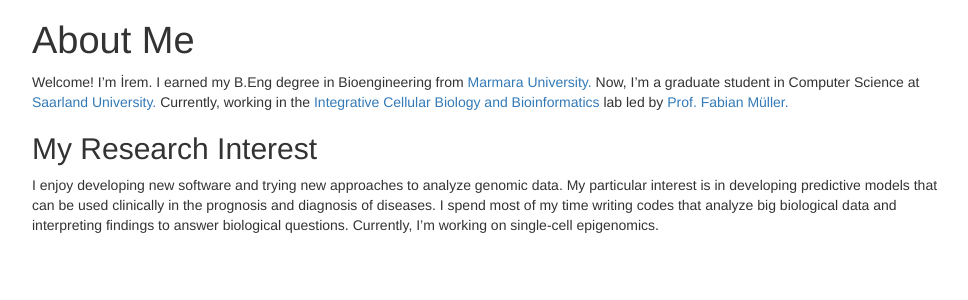
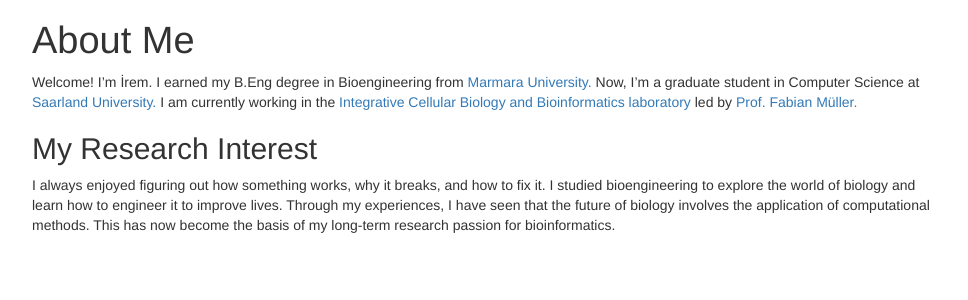
Before and after one commit to igunduz/igunduz.github.io, a Jekyll site: the page _pages/about.html, which Jekyll copies as it is, in a window 1280 px wide. Shown: the top 300 px of the page, without its empty margins (153-1121 px from the left). Built offline with Jekyll 4.4.1, drawn with Linux system fonts in a browser that asks for light colours.

Commit message:
update about me

```diff
--- a/_pages/about.html
+++ b/_pages/about.html
@@ -168,10 +168,10 @@ pre code {
 </div>
 
 
-<p>Welcome! I’m İrem. I earned my B.Eng degree in Bioengineering from <a href="http://bioe.eng.marmara.edu.tr/en">Marmara University.</a> Now, I’m a graduate student in Computer Science at <a href="https://www.uni-saarland.de/en/department/department-of-computer-science.html">Saarland University.</a> Currently, working in the <a href="https://icb.uni-saarland.de/">Integrative Cellular Biology and Bioinformatics</a> lab led by <a href="https://icb.uni-saarland.de/people/fabian-muller/">Prof. Fabian Müller.</a></p>
+<p>Welcome! I’m İrem. I earned my B.Eng degree in Bioengineering from <a href="http://bioe.eng.marmara.edu.tr/en">Marmara University.</a> Now, I’m a graduate student in Computer Science at <a href="https://www.uni-saarland.de/en/department/department-of-computer-science.html">Saarland University.</a> I am currently working in the <a href="https://icb.uni-saarland.de/">Integrative Cellular Biology and Bioinformatics laboratory</a> led by <a href="https://icb.uni-saarland.de/people/fabian-muller/">Prof. Fabian Müller.</a></p>
 <div id="my-research-interest" class="section level2">
 <h2>My Research Interest</h2>
-<p>I enjoy developing new software and trying new approaches to analyze genomic data. My particular interest is in developing predictive models that can be used clinically in the prognosis and diagnosis of diseases. I spend most of my time writing codes that analyze big biological data and interpreting findings to answer biological questions. Currently, I’m working on single-cell epigenomics.</p>
+<p>I always enjoyed figuring out how something works, why it breaks, and how to fix it. I studied bioengineering to explore the world of biology and learn how to engineer it to improve lives. Through my experiences, I have seen that the future of biology involves the application of computational methods. This has now become the basis of my long-term research passion for bioinformatics.</p>
 </div>
 
 
```
Also changed, not shown: _pages/about.md (+1 -5 lines).
